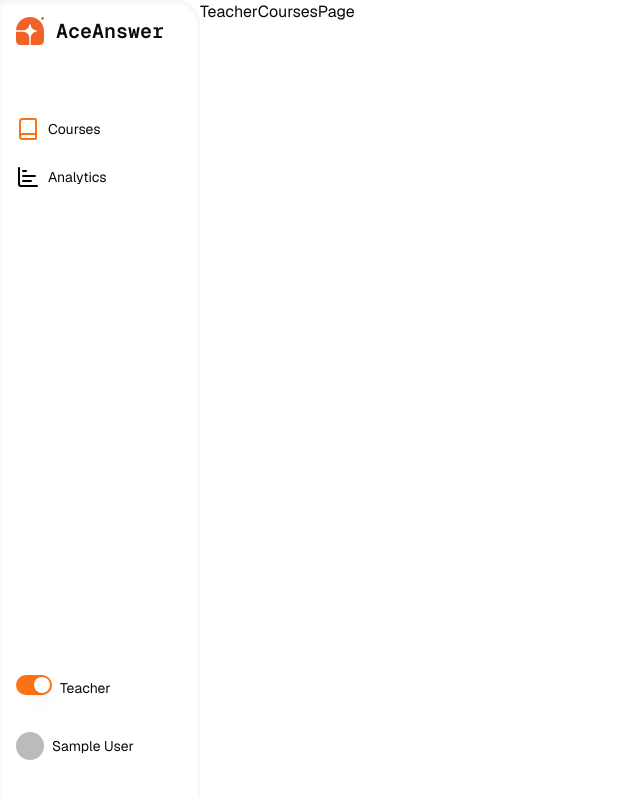
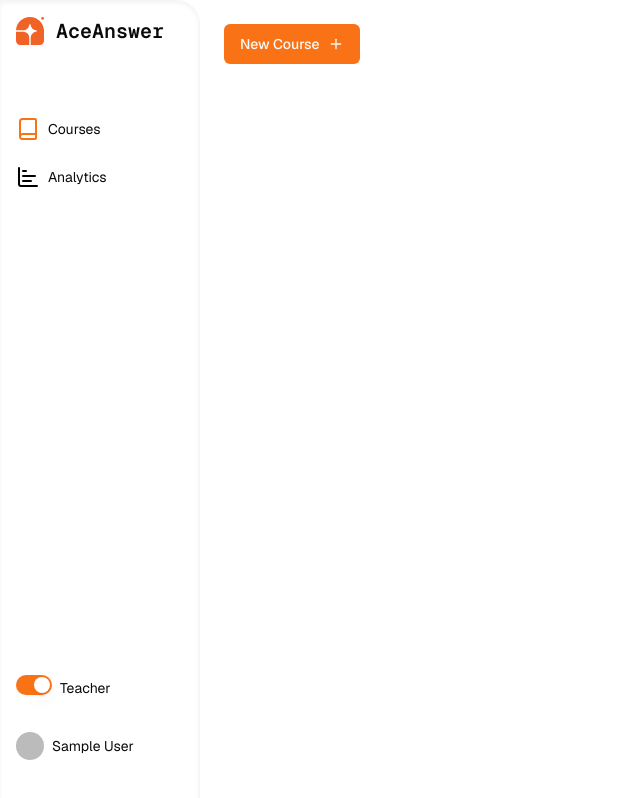
Before and after one commit to Chillibites/nextjs-boilerplate, a Next.js app: page /main/teacher/courses in a window 1280 px wide. Shown: the whole page, without its empty margins (0-640 px from the left). Built offline with nearby package versions, Linux system fonts and the light colour scheme; no server answers; sample sign-in values are in the browser's storage.

Commit message:
added create page and New create button

```diff
--- a/app/main/teacher/courses/page.tsx
+++ b/app/main/teacher/courses/page.tsx
@@ -1,3 +1,15 @@
+import { Button } from "@/components/ui/button";
+import Link from "next/link";
+import { Plus } from "lucide-react";
 export default function TeacherCoursesPage() {
-  return <div>TeacherCoursesPage</div>;
+  return (
+    <div className="p-6">
+      <Link href="/main/teacher/create">
+        <Button>
+          New Course
+          <Plus className="w-4 h-4 ml-2" />
+        </Button>
+      </Link>
+    </div>
+  );
 }
--- /dev/null
+++ b/app/main/teacher/create/page.tsx
@@ -0,0 +1,5 @@
+"use client";
+
+export default function CreateCoursePage() {
+  return <div>CreateCoursePage</div>;
+}
```
